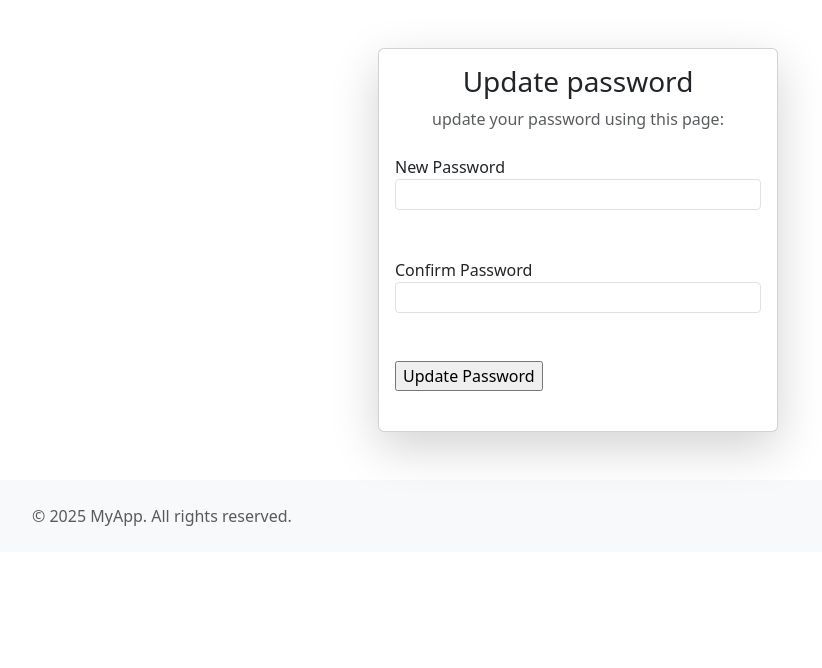
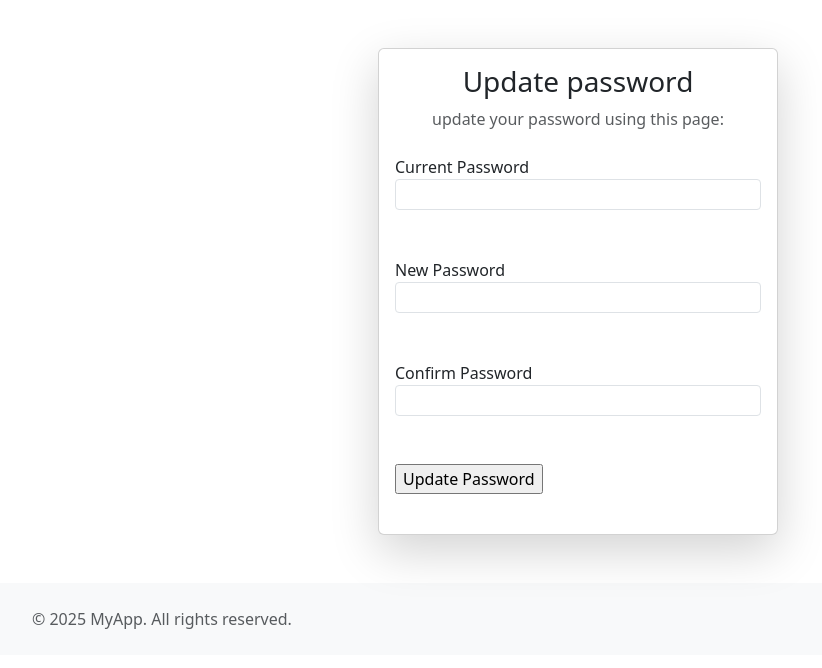
Before and after one commit to noizy4pps/flask_auth, a Flask app: page /auth/update-password in a window 1280 px wide. Shown: the part 56-724 px from the top of the page, without its empty margins (62-884 px from the left). Run offline with Flask 3, Linux system fonts and the light colour scheme; the visitor is signed in with stand-in values (Sample User, id 1).

Commit message:
added old pw check in change pw

```diff
--- a/app/forms.py
+++ b/app/forms.py
@@ -20,6 +20,7 @@ class UpdateEmailForm(FlaskForm):
     submit = SubmitField('Update Email')
 
 class UpdatePasswordForm(FlaskForm):
+    current_password = PasswordField('Current Password', validators=[DataRequired()])
     password = PasswordField('New Password', validators=[DataRequired(), Length(min=6)])
     confirm = PasswordField('Confirm Password', validators=[DataRequired(), EqualTo('password')])
     submit = SubmitField('Update Password')
--- a/app/routes/auth.py
+++ b/app/routes/auth.py
@@ -139,6 +139,8 @@ def update_email():
 def update_password():
     form = UpdatePasswordForm()
     if form.validate_on_submit():
+        if not current_user.check_password(form.current_password.data):
+            return jsonify({"message": "Current password is incorrect."}), 400
         current_user.set_password(form.password.data)
         db.session.commit()
         flash("Password updated.")
@@ -147,6 +149,7 @@ def update_password():
         flash("Invalid password data.")
         return render_template('update_password.html', form=form)
     return render_template('update_password.html', form=form)
+
 
 def generate_confirmation_token(email):
     serializer = URLSafeTimedSerializer(current_app.config['SECRET_KEY'])
--- a/app/templates/update_password.html
+++ b/app/templates/update_password.html
@@ -11,6 +11,10 @@
             <div class="mt-4">
                 <form method="POST">
                     {{ form.hidden_tag() }}
+                    <div class="mb-4">
+                        {{ form.current_password.label }}
+                        {{ form.current_password(class_="form-control form-control-sm") }}<br>
+                    </div>
                     <div class="mb-4">
                         {{ form.password.label }}
                         {{ form.password(class_="form-control form-control-sm") }}<br>
```
